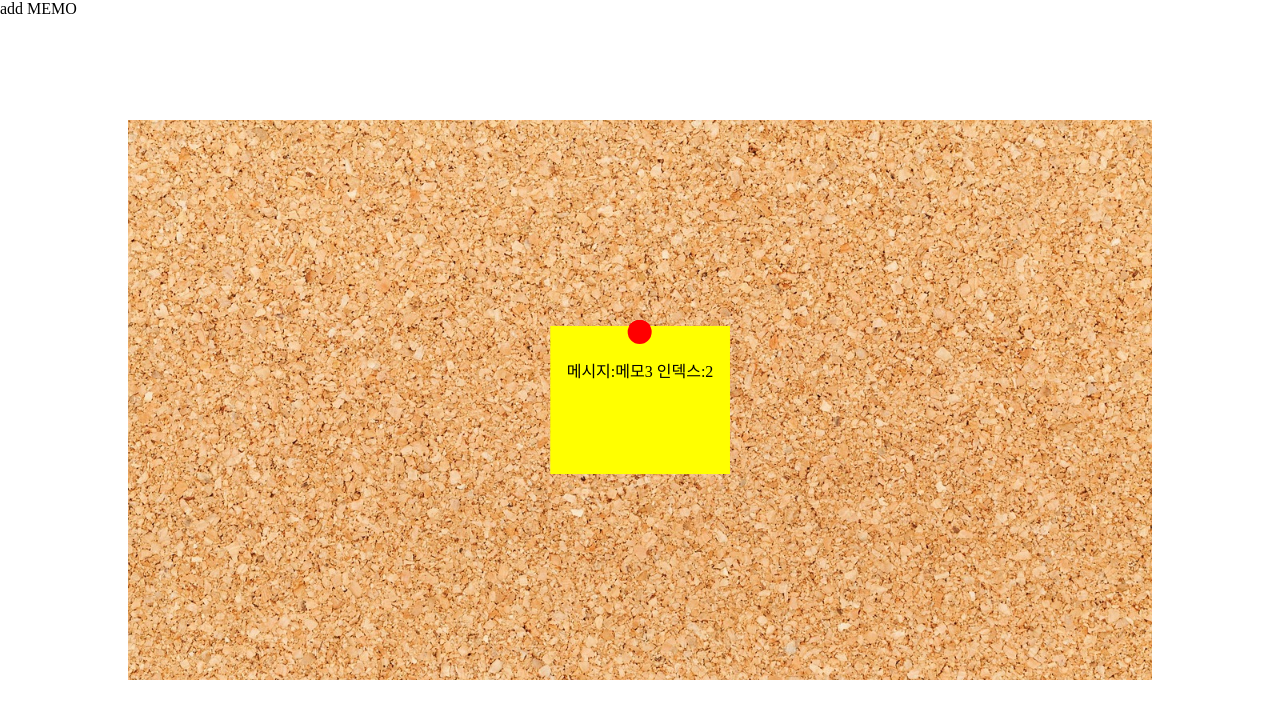
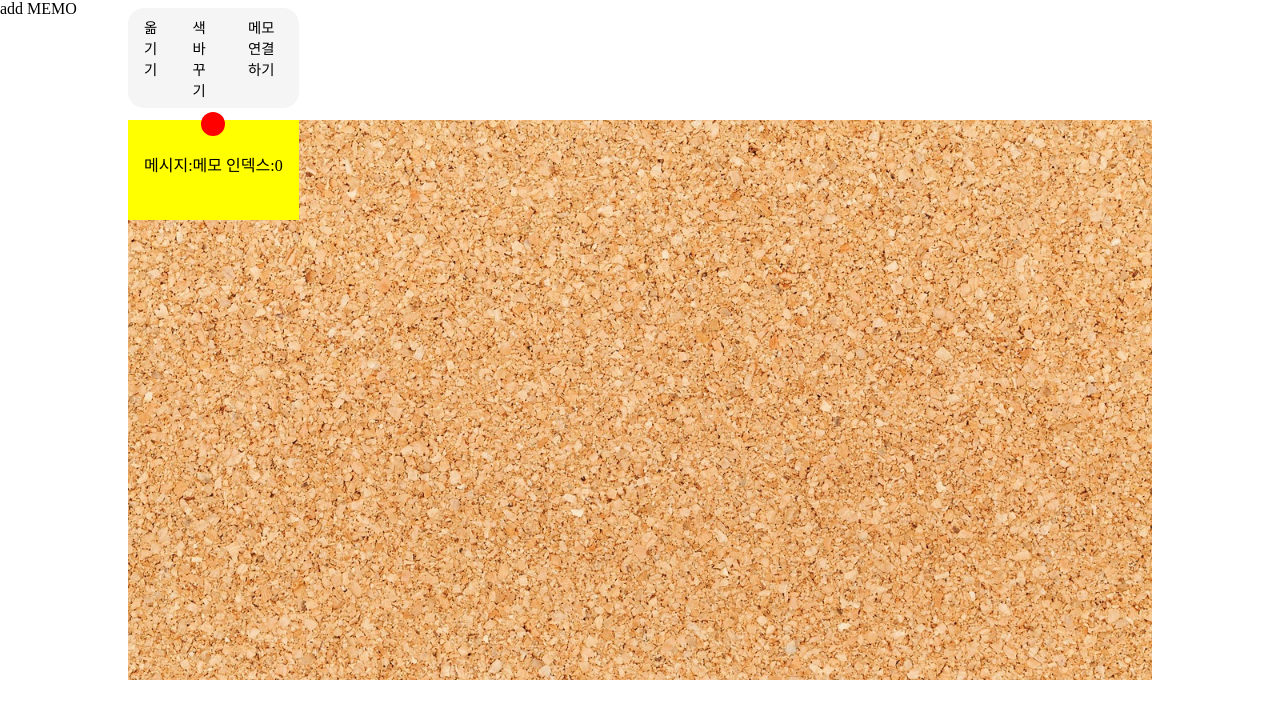
Before and after one commit to toa-web-dev/Pinboard-memo, a Vue app: page / in a window 1280 px wide. Shown: the top 718 px of the page. Built offline with nearby package versions, Linux system fonts and the light colour scheme.

Commit message:
핀 메뉴 기능 구현 하는 중 💩

```diff
--- a/src/App.vue
+++ b/src/App.vue
@@ -9,7 +9,7 @@ const handleAddMemo = (payload) => {
     boardContents.value.push(null);
 };
 
-const boardContents = ref(["메모1", "메모2", "메모3"]);
+const boardContents = ref(["메모"]);
 </script>
 
 <template>
--- /dev/null
+++ b/src/components/Menu/PinMenu.vue
@@ -0,0 +1,60 @@
+<script setup>
+import { defineEmits } from "vue";
+function handleClick(type) {
+    const emit = defineEmits(["handleMove", "handleChangeColor", "handleLinkpins"]);
+
+    switch (type) {
+        case "move":
+            console.log("옮기기");
+            emit("handleMove", null);
+            break;
+        case "changeColor":
+            console.log("색 바꾸기");
+            emit("handleChangeColor", null);
+            break;
+        case "linkPins":
+            console.log("메모 연결하기");
+            emit("handleLinkpins", null);
+            break;
+        default:
+            break;
+    }
+}
+</script>
+<template>
+    <div>
+        <div class="bubble">
+            <ul>
+                <li v-on:click="() => handleClick('move')">옮기기</li>
+                <li v-on:click="() => handleClick('changeColor')">색 바꾸기</li>
+                <li v-on:click="() => handleClick('linkpins')">메모 연결하기</li>
+            </ul>
+        </div>
+        <div class="tail"></div>
+    </div>
+</template>
+
+<style scoped>
+.bubble {
+    background-color: whitesmoke;
+    border-radius: 1rem;
+    overflow: hidden;
+    & ul {
+        display: flex;
+        justify-content: space-between;
+        list-style: none;
+        padding: 0;
+        margin: 0;
+        & li {
+          font-size: 0.9rem;
+            padding: 0.5rem 1rem;
+            cursor: pointer;
+            &:hover {
+                background-color: lightgray;
+            }
+        }
+    }
+}
+.tail {
+}
+</style>
--- a/src/components/PinSheet/PinSheet.vue
+++ b/src/components/PinSheet/PinSheet.vue
@@ -1,46 +1,59 @@
 <script setup>
-import initDragging from "../../util/DragAndDrop";
+// import initDragging from "../../util/DragAndDrop";
+import PinMenu from "../Menu/PinMenu.vue";
 import { onMounted, ref } from "vue";
 
 const pinRef = ref(null);
 
 onMounted(() => {
     if (pinRef.value) {
-        initDragging(pinRef.value);
+        const $pin = pinRef.value;
+        const $sheet = $pin.closest(".sheet");
+        const $board = $sheet.closest(".board");
+        // initDragging($pin, $sheet, $board);
     }
 });
 </script>
 
 <template>
     <div class="sheet">
-        <div ref="pinRef" class="pin" />
+        <div class="pin-wrapper">
+            <PinMenu class="pin-menu" />
+            <div ref="pinRef" class="pin"></div>
+        </div>
         <slot></slot>
     </div>
 </template>
 
 <style scoped>
 .sheet {
+    position: relative;
     display: inline-block;
     min-width: 100px;
     max-width: 300px;
     height: 100px;
     max-height: 300px;
     background-color: yellow;
+
+    .pin-wrapper {
         position: absolute;
-    top: 50%;
-    left: 50%;
-    transform: translate(-50%, -50%);
-    padding: 2rem 1rem 1rem 1rem;
+        width: 100%;
+
+        .pin-menu {
+            position: absolute;
+            bottom: calc(100% + 12px);
+            /* display: none; */
         }
+
         .pin {
             width: 24px;
             height: 24px;
             background-color: red;
             border-radius: 100%;
-    position: absolute;
-    top: 0;
-    left: 50%;
-    transform: translate(-50%, -25%);
-    cursor: move;
+            cursor: pointer;
+            margin: auto;
+            transform: translateY(-8px);
+        }
+    }
 }
 </style>
--- a/src/components/PinSheet/contents/Memo.vue
+++ b/src/components/PinSheet/contents/Memo.vue
@@ -7,9 +7,13 @@ const placeHolder = "기억 할 항목 입력";
 </script>
 
 <template>
-    <div>
+    <div class="memo">
         <p>메시지:{{ message ? message : placeHolder }} 인덱스:{{ index }}</p>
     </div>
 </template>
 
-<style scoped></style>
+<style scoped>
+.memo {
+    padding: 2rem 1rem 1rem 1rem;
+}
+</style>
--- a/src/util/dragAndDrop.js
+++ b/src/util/dragAndDrop.js
@@ -1,18 +1,16 @@
-export default function initDragging(pin) {
-    const board = pin.parentElement.parentElement;
-    const rect = board.getBoundingClientRect();
-    const sheet = pin.parentElement;
+export default function initDragging($pin, $sheet, $board) {
+    const rect = $board.getBoundingClientRect();
 
-    pin.addEventListener("pointerdown", dragStart);
-    pin.addEventListener("pointerup", dragEnd);
+    $pin.addEventListener("pointerdown", dragStart);
+    $pin.addEventListener("pointerup", dragEnd);
 
     function traceCursor(event) {
         const x = event.clientX - rect.x;
         const y = event.clientY - rect.y;
 
-        sheet.style.left = `${x}px`;
-        sheet.style.top = `${y}px`;
-        sheet.style.transform = "translate( -50%,0)";
+        $sheet.style.left = `${x}px`;
+        $sheet.style.top = `${y}px`;
+        $sheet.style.transform = "translate( -50%,0)";
         console.log(x, y);
     }
     function dragStart() {
```
Also changed, not shown: src/util/addMemo.js (deleted). Lines whose indentation alone changed are shown as unchanged.
